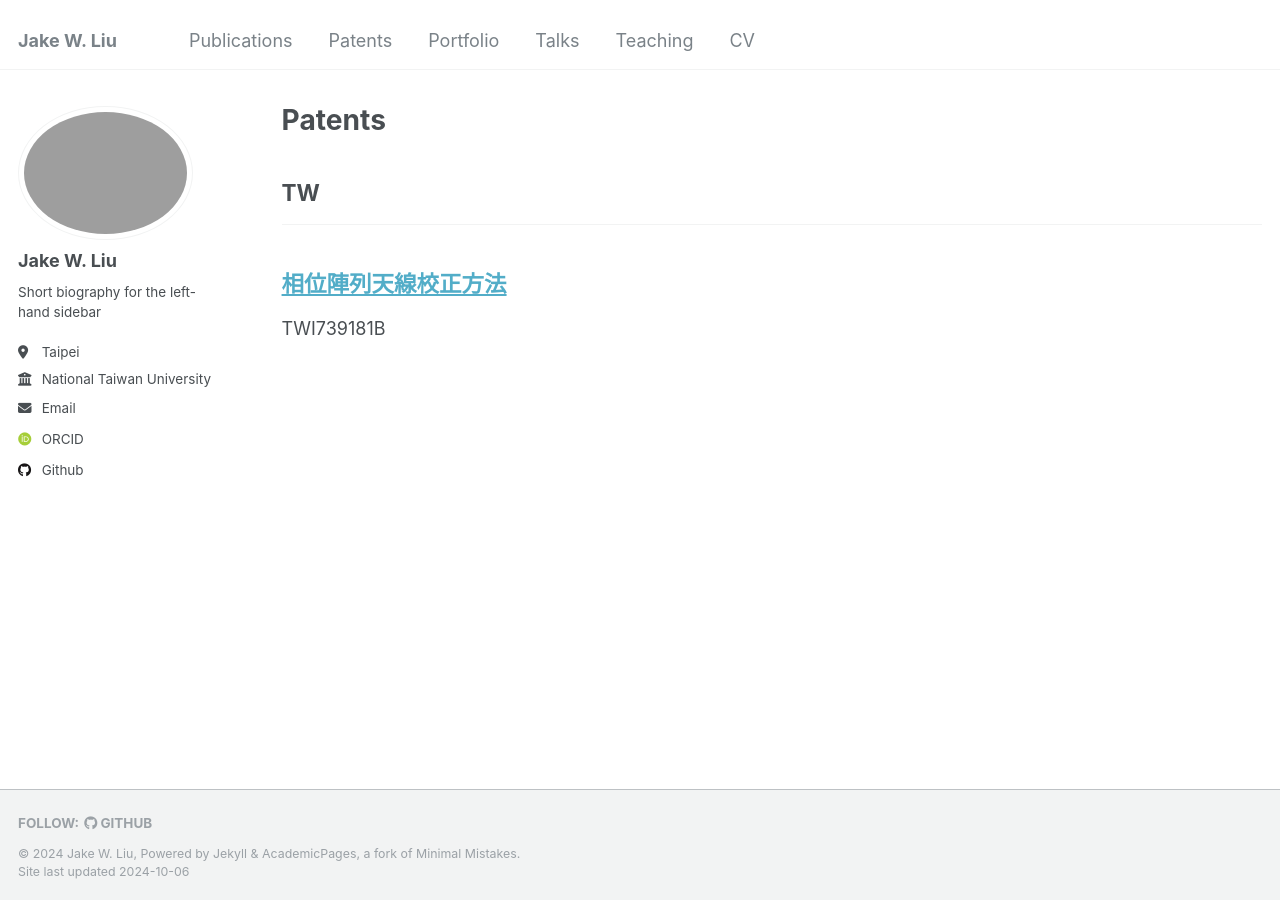
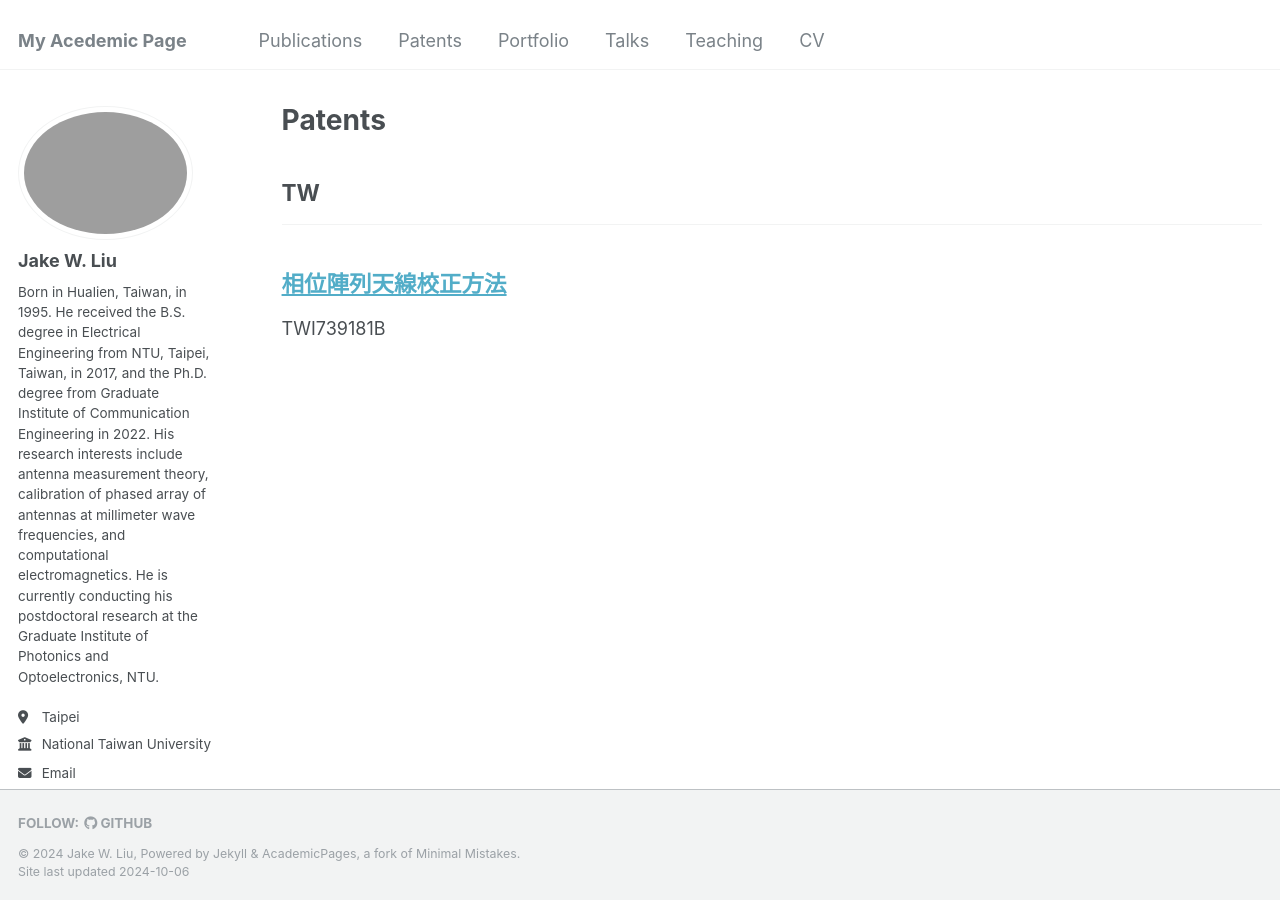
Before and after one commit to akjake616/jwliu, a Jekyll site: the page built from _pages/patents.html, in a window 1280 px wide. Built offline with Jekyll 4.4.1, drawn with Linux system fonts in a browser that asks for light colours; some web fonts are replaced.

Commit message:
update bio

```diff
--- a/_config.yml
+++ b/_config.yml
@@ -8,7 +8,7 @@
 
 # Basic Site Settings
 locale                   : "en-US"
-title                    : "Jake W. Liu"
+title                    : "My Acedemic Page"
 title_separator          : "-"
 name                     : &name "Jake W. Liu"
 description              : &description "personal description"
@@ -24,7 +24,7 @@ author:
   avatar           : "profile.jpg"
   name             : "Jake W. Liu"
   pronouns         : # example: "she/her"
-  bio              : "Short biography for the left-hand sidebar"
+  bio              : "Born in Hualien, Taiwan, in 1995. He received the B.S. degree in Electrical Engineering from NTU, Taipei, Taiwan, in 2017, and the Ph.D. degree from Graduate Institute of Communication Engineering in 2022. His research interests include antenna measurement theory, calibration of phased array of antennas at millimeter wave frequencies, and computational electromagnetics. He is currently conducting his postdoctoral research at the Graduate Institute of Photonics and Optoelectronics, NTU."
   location         : "Taipei"
   employer         : "National Taiwan University"
   uri              : # URL
--- a/_includes/archive-single.html
+++ b/_includes/archive-single.html
@@ -61,7 +61,7 @@
         href="{{ post.slidesurl }}">Download Slides</a></p>
     {% elsif post.citation and post.paperurl %}
     <p>Recommended citation: {{ post.citation }}<br /><a href="{{ post.paperurl }}">Download Paper</a></p>
-    {% elsif post.citation and post.paperurl %}
+    {% elsif post.citation and post.patenturl %}
     <p>Recommended citation: {{ post.citation }}<br /><a href="{{ post.patenturl }}">Google Patent</a></p>
     {% elsif post.citation and post.slidesurl %}
     <p>Recommended citation: {{ post.citation }}<br /><a href="{{ post.slidesurl }}">Download Slides</a></p>
```
